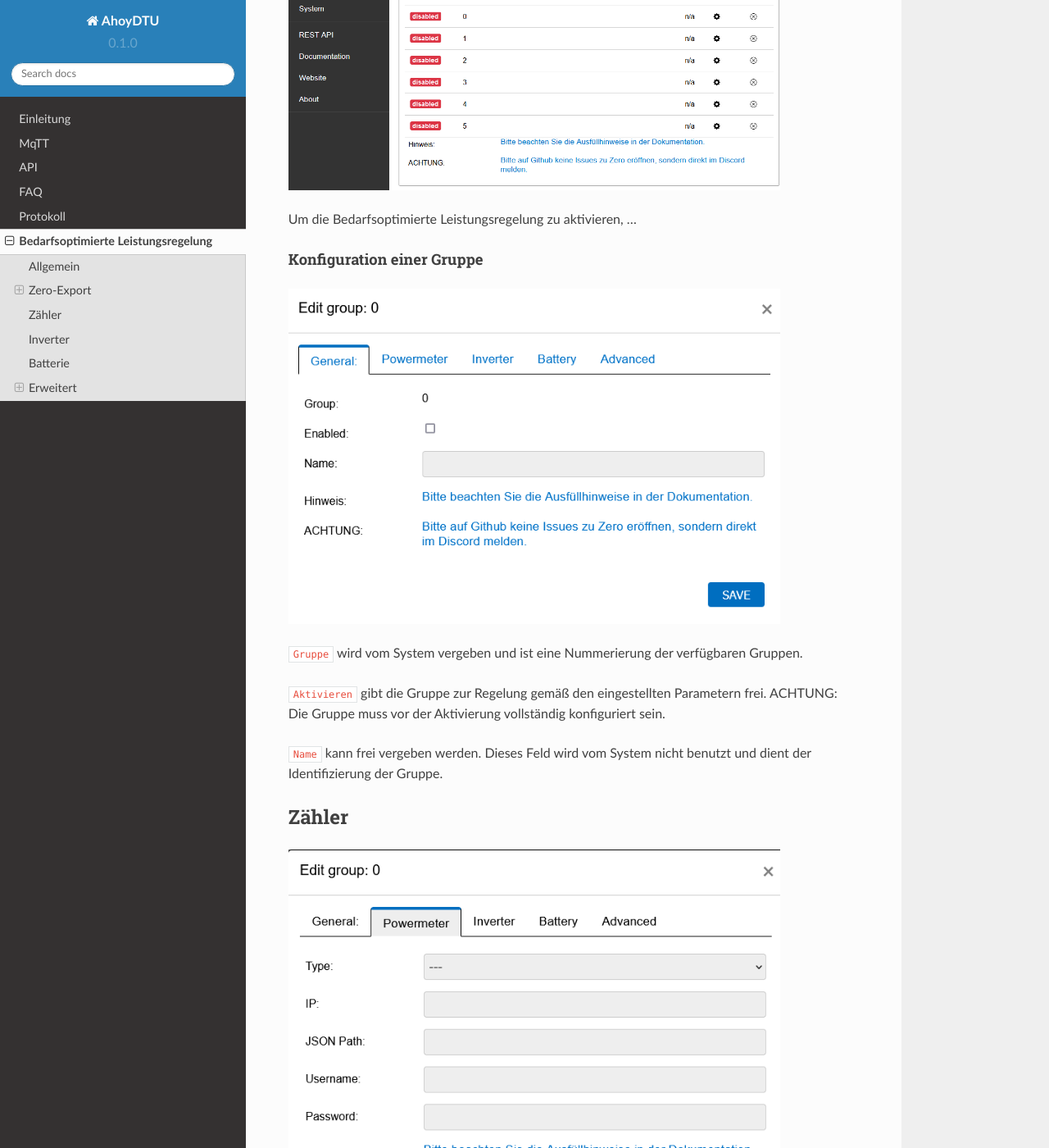
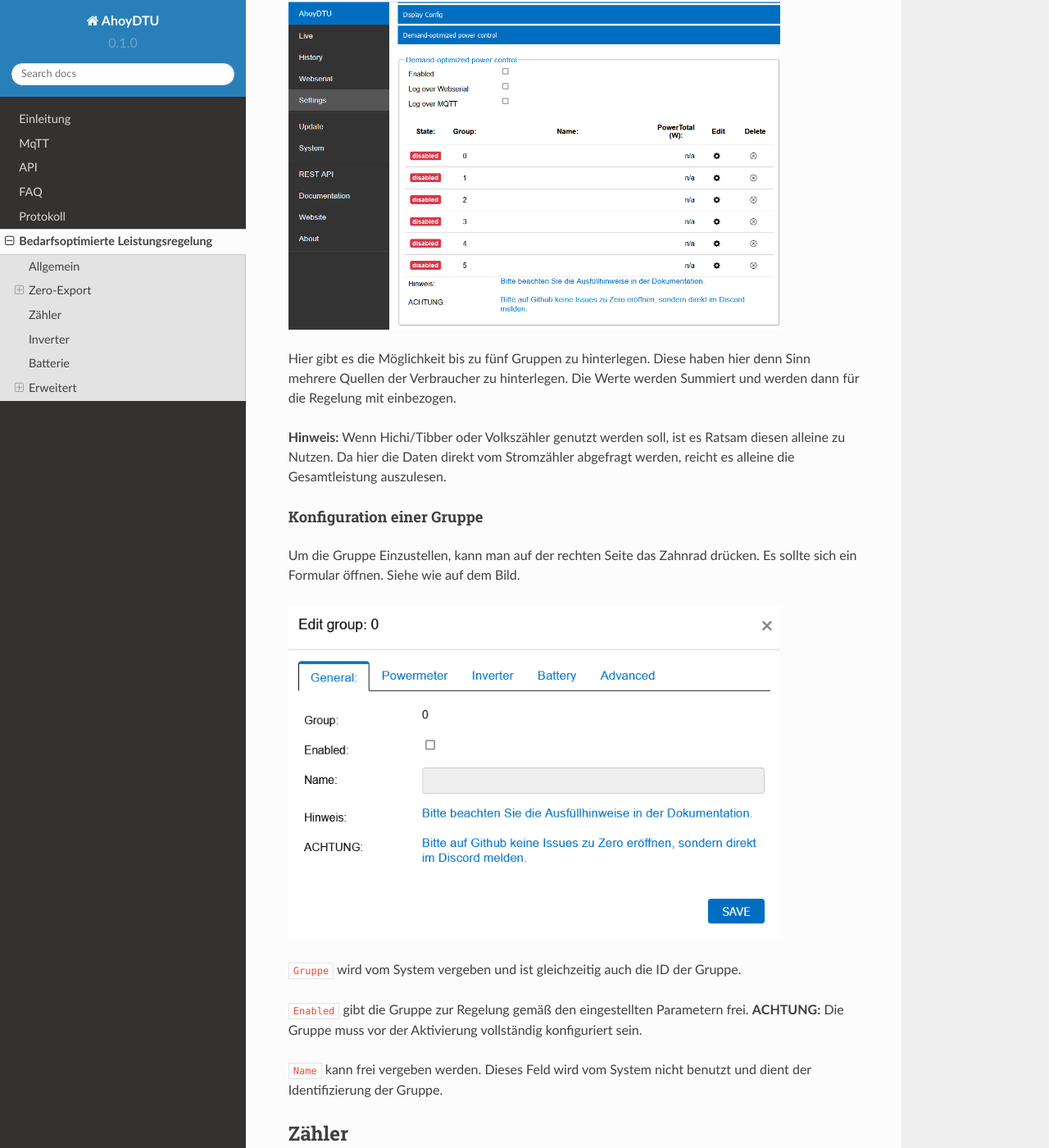
Before and after one commit to lumapu/ahoy_docs, a Sphinx documentation site: the page built from docs/source/zeroExport.rst, in a window 1280 px wide and 1400 px high, scrolled down 971 px. Shown: the whole window at 82% size. Built offline with Sphinx 7.4.7 and the Read the Docs theme 2.0.0, drawn with Linux system fonts in a browser that asks for light colours; some of the changed text lies outside the part shown.

Commit message:
Update zeroExport.rst
next little steps

```diff
--- a/docs/source/zeroExport.rst
+++ b/docs/source/zeroExport.rst
@@ -19,6 +19,15 @@
 
 Dieser Wert wird an den Wechselrichter zurückgeliefert, damit dieser sich an den aktuellen Haushaltsverbrauch anpassen kann.
 
+Was wird denn benötigt um so eine Regelung umzusetzen?
+******************************************************
+
++ DTU (Ahoy)
++ denn passenden Wechselrichter
++ Smart Meter
++ und um den Smart Meter auszulesen (z.B. Tibber, Hichi, Volkszähler, oder andere).
+
+
 
 Konfiguration
 ***************
@@ -29,20 +38,25 @@
   :width: 600
   :alt: zeroExport Einstellungen - Default
 
-Um die Bedarfsoptimierte Leistungsregelung zu aktivieren, ...
+Hier gibt es die Möglichkeit bis zu fünf Gruppen zu hinterlegen. Diese haben hier denn Sinn mehrere Quellen der Verbraucher zu hinterlegen.
+Die Werte werden Summiert und werden dann für die Regelung mit einbezogen.
+
+**Hinweis:** Wenn Hichi/Tibber oder Volkszähler genutzt werden soll, ist es Ratsam diesen alleine zu Nutzen.
+Da hier die Daten direkt vom Stromzähler abgefragt werden, reicht es alleine die Gesamtleistung auszulesen.
 
 Konfiguration einer Gruppe
 ============================
 
-
+Um die Gruppe Einzustellen, kann man auf der rechten Seite das Zahnrad drücken. Es sollte sich ein Formular öffnen.
+Siehe wie auf dem Bild.
 
 .. image:: ../images/zeroExport/zeroExportSettingsGroupGeneral.png
   :width: 600
   :alt: zeroExport Einstellungen Gruppe Allegemein - Default
 
-``Gruppe`` wird vom System vergeben und ist eine Nummerierung der verfügbaren Gruppen.
+``Gruppe`` wird vom System vergeben und ist gleichzeitig auch die ID der Gruppe.
 
-``Aktivieren`` gibt die Gruppe zur Regelung gemäß den eingestellten Parametern frei. ACHTUNG: Die Gruppe muss vor der Aktivierung vollständig konfiguriert sein.
+``Enabled`` gibt die Gruppe zur Regelung gemäß den eingestellten Parametern frei. **ACHTUNG:** Die Gruppe muss vor der Aktivierung vollständig konfiguriert sein.
 
 ``Name`` kann frei vergeben werden. Dieses Feld wird vom System nicht benutzt und dient der Identifizierung der Gruppe.
 
```
